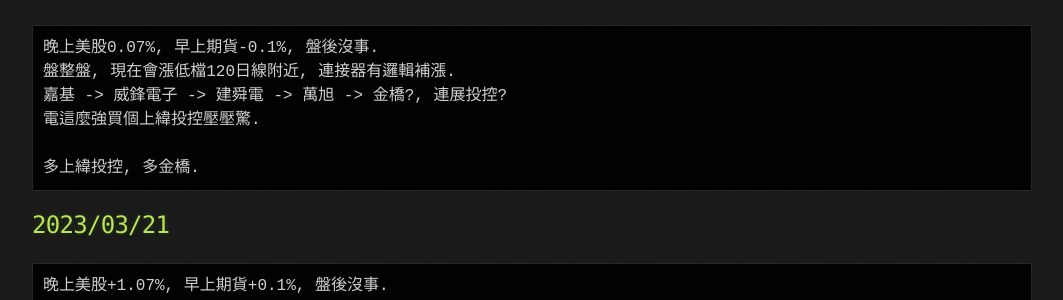
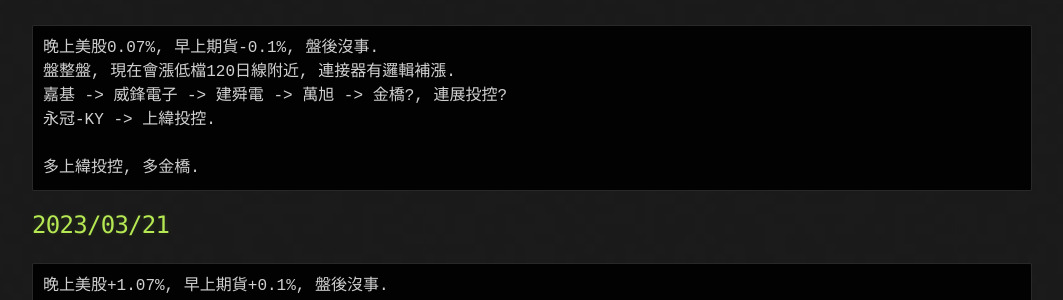
Before and after one commit to lepg5487/Stock_God, a Jekyll site: the page built from index.md, in a window 1280 px wide and 900 px high, scrolled down 468 px. Shown: the part 221-521 px from the top of the window, without its empty margins (108-1171 px from the left). Built offline with Jekyll 4.4.1, drawn with Linux system fonts in a browser that asks for light colours; our own code applies the rules of GitHub Pages for plain Markdown files.

Commit message:
Update index.md

````diff
--- a/index.md
+++ b/index.md
@@ -27,7 +27,7 @@
 晚上美股0.07%, 早上期貨-0.1%, 盤後沒事.
 盤整盤, 現在會漲低檔120日線附近, 連接器有邏輯補漲.
 嘉基 -> 威鋒電子 -> 建舜電 -> 萬旭 -> 金橋?, 連展投控?
-電這麼強買個上緯投控壓壓驚.
+永冠-KY -> 上緯投控.
 
 多上緯投控, 多金橋.
 ```
````
